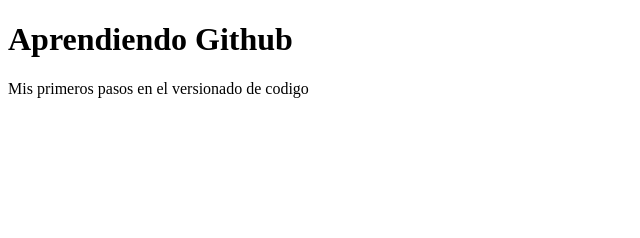
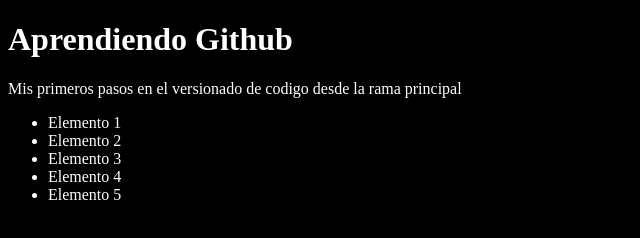
Before and after one commit to YiosTech/proyecto-mircha-git, a plain HTML site: page index.html in a window 1280 px wide. Shown: the whole page, without its empty margins (0-640 px from the left). Drawn offline with Linux system fonts and the light colour scheme.

Commit message:
Agregando style.css al index.html

```diff
--- a/index.html
+++ b/index.html
@@ -5,12 +5,23 @@
     <meta charset="UTF-8">
     <meta http-equiv="X-UA-Compatible" content="IE=edge">
     <meta name="viewport" content="width=device-width, initial-scale=1.0">
+    <link rel="stylesheet" href="style.css">
     <title>gitgub</title>
 </head>
 
 <body>
     <h1>Aprendiendo Github</h1>
-    <p>Mis primeros pasos en el versionado de codigo</p>
+    <p>Mis primeros pasos en el versionado de codigo desde la rama principal</p>
+
+    <!-- ul>li{Elemento $}*5 -->
+    <ul>
+        <li>Elemento 1</li>
+        <li>Elemento 2</li>
+        <li>Elemento 3</li>
+        <li>Elemento 4</li>
+        <li>Elemento 5</li>
+    </ul>
+
 </body>
 
 </html>
```
